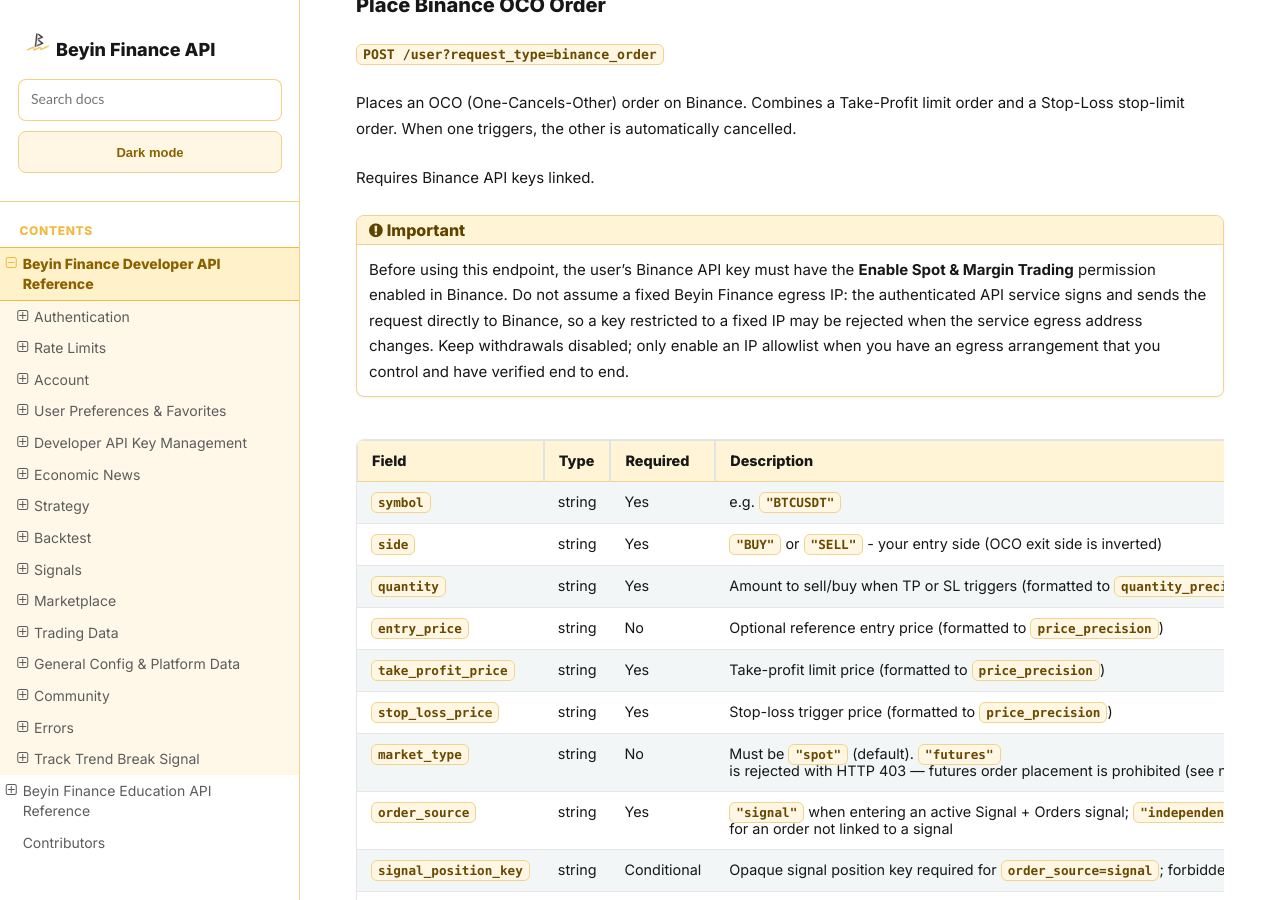
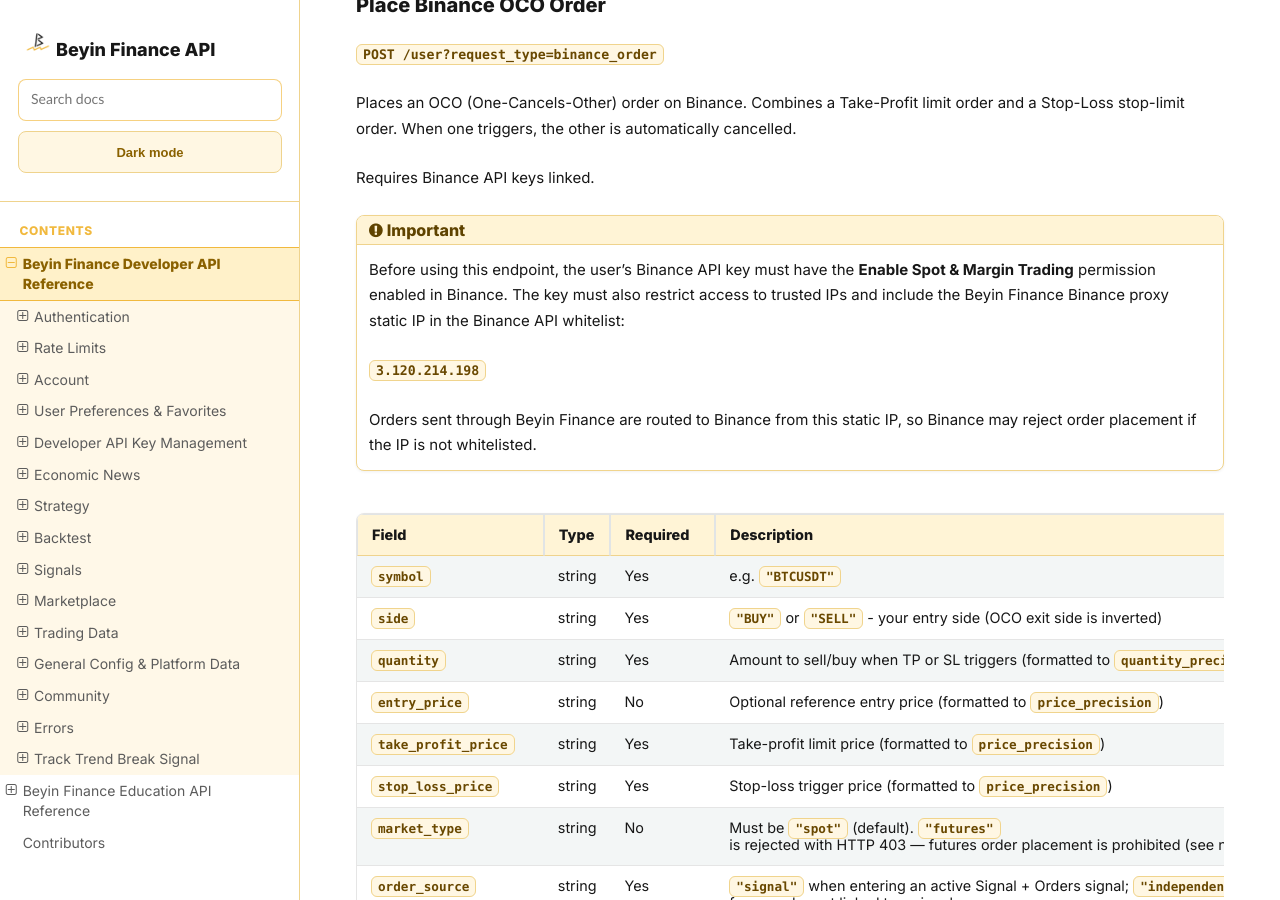
Before and after one commit to jnrbrain/Beyin-Finance, a Sphinx documentation site: the page built from docs/endpoints.md, in a window 1280 px wide and 900 px high, scrolled down 11769 px. Built offline with Sphinx 7.4.7 and the Read the Docs theme 3.1.0, drawn with Linux system fonts in a browser that asks for light colours.

Commit message:
Revert "docs(binance): remove fixed proxy IP requirement"
This reverts commit c79d5e02db9e3cf3decc38ac6eccfc41cbee1e6d.

```diff
--- a/docs/endpoints.md
+++ b/docs/endpoints.md
@@ -521,7 +521,11 @@
 Requires Binance API keys linked.
 
 :::{important}
-Before using this endpoint, the user's Binance API key must have the **Enable Spot & Margin Trading** permission enabled in Binance. Do not assume a fixed Beyin Finance egress IP: the authenticated API service signs and sends the request directly to Binance, so a key restricted to a fixed IP may be rejected when the service egress address changes. Keep withdrawals disabled; only enable an IP allowlist when you have an egress arrangement that you control and have verified end to end.
+Before using this endpoint, the user's Binance API key must have the **Enable Spot & Margin Trading** permission enabled in Binance. The key must also restrict access to trusted IPs and include the Beyin Finance Binance proxy static IP in the Binance API whitelist:
+
+`3.120.214.198`
+
+Orders sent through Beyin Finance are routed to Binance from this static IP, so Binance may reject order placement if the IP is not whitelisted.
 :::
 
 | Field | Type | Required | Description |
```
